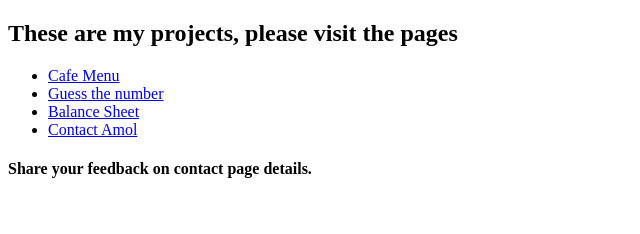
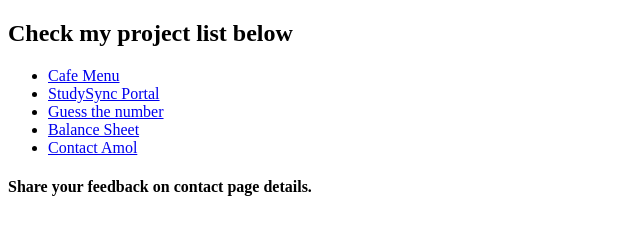
Before and after one commit to ampractise/ampractise.github.io, a plain HTML site: page index.html in a window 1280 px wide. Shown: the whole page, without its empty margins (0-640 px from the left). Drawn offline with Linux system fonts and the light colour scheme.

Commit message:
Update index.html
added new page studySync

```diff
--- a/index.html
+++ b/index.html
@@ -1,20 +1,30 @@
 <!DOCTYPE html>
 <html lang="en">
   <head>
-  <meta charset="UTF-8">
-  <meta name="viewport" content="width=device-width, initial-scale=1.0">
+    <meta charset="UTF-8" />
+    <meta name="viewport" content="width=device-width, initial-scale=1.0" />
     <title>Document</title>
+    <link rel="stylesheet" href="styles.css">
   </head>
   <body>
-  <h2>These are my projects, please visit the pages</h2>
-  <nav>
-    <ul>
-      <li><a href="CafeMenu.html">Cafe Menu</a></li>
-      <li><a href="GuessNumber.html">Guess the number</a></li>
-      <li><a href="balanceSheet.html">Balance Sheet</a></li>
-      <li><a href="contact.html">Contact Amol</a></li>
+    <div class="container">
+      <div class="title">
+        <span><h2>Check my project list below</h2></span>
+      </div>
+      <div class="navigation-bar">
+      <nav class="nav-list">
+        <ul class="nav-links">
+          <li class="link"><a href="CafeMenu.html">Cafe Menu</a></li>
+          <li class="link"><a href="studySync.html">StudySync Portal</a></li>
+          <li class="link"><a href="GuessNumber.html">Guess the number</a></li>
+          <li class="link"><a href="balanceSheet.html">Balance Sheet</a></li>
+          <li class="link"><a href="contact.html">Contact Amol</a></li>
         </ul>
       </nav>
+    </div>
+    <div class="footer-note">
       <h4>Share your feedback on contact page details.</h4>
+    </div>
+  </div>
   </body>
 </html>
```
Lines whose indentation alone changed are shown as unchanged.
